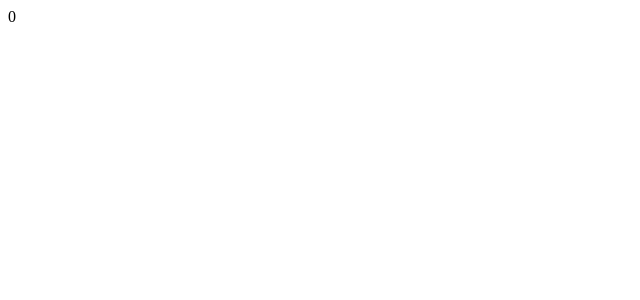
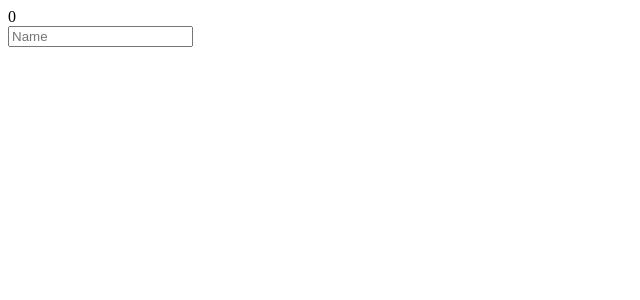
Before and after one commit to jun-ho-Kim/typescript-react-foundation, a React (Create React App) app: page / in a window 1280 px wide. Shown: the top 300 px of the page, without its empty margins (0-640 px from the left). Built offline with nearby package versions, Linux system fonts and the light colour scheme.

Commit message:
React Events and Typescript

```diff
--- a/src/App.tsx
+++ b/src/App.tsx
@@ -1,13 +1,16 @@
 import React, { Component } from "react";
 import Number from "./Number";
+import { Form, Input } from "./input";
 
 interface IState {
   counter: number;
+  name: string;
 }
 
 class App extends Component<{}, IState> {
   state = {
-    counter: 0
+    counter: 0,
+    name: ""
   };
   add = () => {
     this.setState(prev => {
@@ -16,13 +19,22 @@
       };
     });
   };
+  onChange = (event: React.SyntheticEvent<HTMLInputElement>) => {
+    console.log(event.target);
+  };
+  onFormSubmit = (event: React.FormEvent) => {
+    event.preventDefault();
+  }
   render() {
-    const {counter} = this.state;
+    const {counter, name} = this.state;
     return (
     <div>
       <Number count={counter}>
         <button onClick={this.add}>click</button>
       </Number>
+        <Form onFormSubmit={this.onFormSubmit}>
+          <Input value={name} onChange={this.onChange} />
+        </Form>
     </div>
     )
   }
--- /dev/null
+++ b/src/input.tsx
@@ -0,0 +1,22 @@
+import React from "react";
+
+interface IInputProps {
+    value: string;
+    onChange:(event: React.SyntheticEvent<HTMLInputElement>) => void;
+};
+
+interface IFormProps {
+    onFormSubmit: (event: React.FormEvent) => void;
+}
+
+export const Input: React.FunctionComponent<IInputProps> = ({
+    value, onChange
+}) => (
+    <input type="text" placeholder="Name" value={value} onChange={onChange} />
+)
+
+export const Form: React.FunctionComponent<IFormProps> = ({
+    children,
+    onFormSubmit
+    }) =>
+    <form onSubmit={onFormSubmit}>{children}</form>
```
